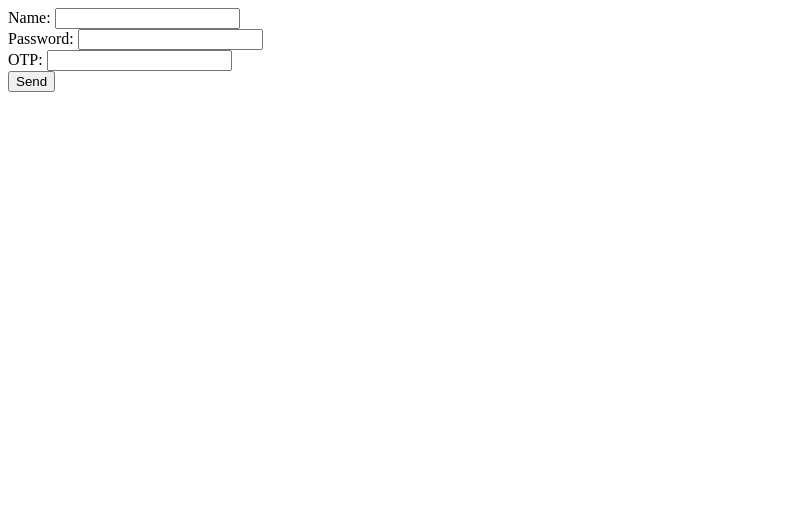
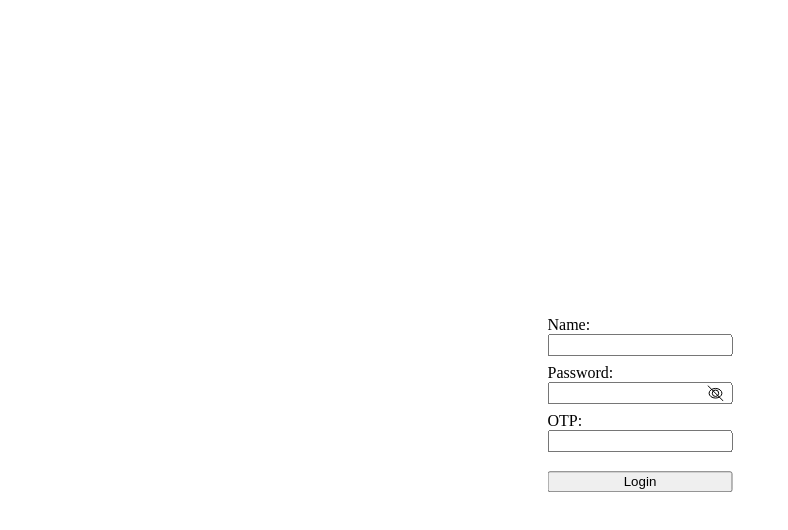
Before and after one commit to gckopper/pas, a plain HTML site: page static/index.html in a window 1280 px wide. Shown: the whole page, without its empty margins (0-788 px from the left). Drawn offline with Linux system fonts and the light colour scheme.

Commit message:
UI update

```diff
--- a/static/index.html
+++ b/static/index.html
@@ -1,40 +1,28 @@
 <!DOCTYPE html>
 <html lang="en">
 <head>
+    <link rel="stylesheet" href="style.css">
     <meta charset="UTF-8">
+    <meta name="viewport" content="width=device-width, initial-scale=1">
     <title>Auth</title>
 </head>
 <body>
-<label>
-    Name: <input type="text" name="name" id="name"/><br />
-    Password: <input type="password" name="password" id="password"/><br />
-    OTP: <input type="number" name="one-time password" id="otp"/><br />
-    <button type="submit" value="Send" onclick="auth()">Send</button>
-</label>
-<script>
-    function auth() {
-        let xmlHttp = new XMLHttpRequest();
-        xmlHttp.open( "GET", '/', false ); // false for synchronous request
-        xmlHttp.setRequestHeader("Username", document.getElementById("name").value)
-        xmlHttp.setRequestHeader("Password", document.getElementById("password").value)
-        xmlHttp.setRequestHeader("OTP", document.getElementById("otp").value)
-        xmlHttp.send( null );
-        console.log(xmlHttp.status);
-        switch (xmlHttp.status) {
-            case 200:
-                window.location.replace("/");
-                return;
-            case 401:
-                alert("Wrong password and/or username and/or OTP")
-                return;
-            case 403:
-                alert("Either you left one or more of the auth fields empty or they are no the correct size. Username and password have a maximum length of 64 characters and OTP MUST be 6 digits long")
-                return;
-            default:
-                alert("Something went horribly wrong. Please contact the admin.")
-                return;
-        }
-    }
-</script>
+    <script src="script.js"></script>
+<div class="container">
+    <div class="text">Name: </div>
+    <div class="input"><input type="text" name="username" id="name"/></div>
+    <div class="text">Password: </div>
+    <div class="input"><input type="password" name="password" id="password">
+        <svg width="1rem" height="1rem" onclick="show()">
+        <circle class="SVG" cx="50%" cy="50%" r="20%"
+        fill="transparent" />
+        <ellipse class="SVG" cx="50%" cy="50%" rx="40%" ry="30%" fill="transparent" />
+        <line class="SVG" id="eye-line" x1="0" y1="0" x2="100%" y2="100%" />
+      Sorry, your browser does not support inline SVG.
+      </svg></input></div>
+    <div class="text">OTP: </div>
+    <div class="input"><input type="text" name="one-time password" id="otp"/></div>
+    <div class="button"><button type="submit" value="Send" onclick="auth()">Login</button></div>
+</div>
 </body>
 </html>
--- /dev/null
+++ b/static/script.js
@@ -0,0 +1,32 @@
+function auth() {
+    let xmlHttp = new XMLHttpRequest();
+    xmlHttp.open( "GET", '/', false ); // false for synchronous request
+    xmlHttp.setRequestHeader("Username", document.getElementById("name").value)
+    xmlHttp.setRequestHeader("Password", document.getElementById("password").value)
+    xmlHttp.setRequestHeader("OTP", document.getElementById("otp").value)
+    xmlHttp.send( null );
+    console.log(xmlHttp.status);
+    switch (xmlHttp.status) {
+        case 200:
+            window.location.replace("/");
+            return;
+        case 401:
+            alert("Wrong password and/or username and/or OTP")
+            return;
+        case 403:
+            alert("Either you left one or more of the auth fields empty or they are no the correct size. Username and password have a maximum length of 64 characters and OTP MUST be 6 digits long")
+            return;
+        default:
+            alert("Something went horribly wrong. Please contact the admin.")
+            return;
+    }
+}
+function show() {
+    if (document.getElementById("password").type == "password") {
+        document.getElementById("password").type = "text"
+        document.getElementById("eye-line").style = "display:none"
+    } else {
+        document.getElementById("password").type = "password"
+        document.getElementById("eye-line").style = "display:block"
+    }
+}
--- /dev/null
+++ b/static/style.css
@@ -0,0 +1,83 @@
+.container {
+    position: absolute;
+    margin: 0 auto;
+    width: max-content;
+    top: 50%;
+    left: 50%;
+    transform: translate(-50%, -50%);
+}
+
+.text {
+    position: relative;
+    text-align: start;
+    width: max-content;
+    margin-top: 1vh;
+
+}
+
+.button {
+    position: relative;
+    text-align: center;
+    margin-top: 1vh;
+    margin-top: 10%;
+    width: 100%;
+}
+
+button {
+    width: 100%;
+}
+
+body {
+     min-height: 100vh;
+     margin: 0;
+}
+
+.SVG {
+    stroke-width:1;
+}
+
+.input {
+    position: relative;
+    text-align: center;
+    width: max-content;
+}
+
+svg {
+    position: absolute;
+    width: 1rem;
+    height: 1rem;
+    float: right;
+    top: 50%;
+    left: 95%;
+    transform: translate(-100%, -50%);
+}
+
+input {
+    height: 1rem;
+    margin: 0;
+}
+
+@media (prefers-color-scheme: dark) {
+    body {
+        background-color: black;
+    }
+    .text {
+        color: #fff;
+    }
+    input {
+        height: 1rem;
+        margin: 0;
+        background-color: #444;
+        color: #fff;
+    }
+    .SVG {
+        stroke:white;
+    }
+}
+
+@media (prefers-color-scheme: light) {
+    /* Light theme styles go here */
+    .SVG {
+        stroke:black;
+    }
+}
```
